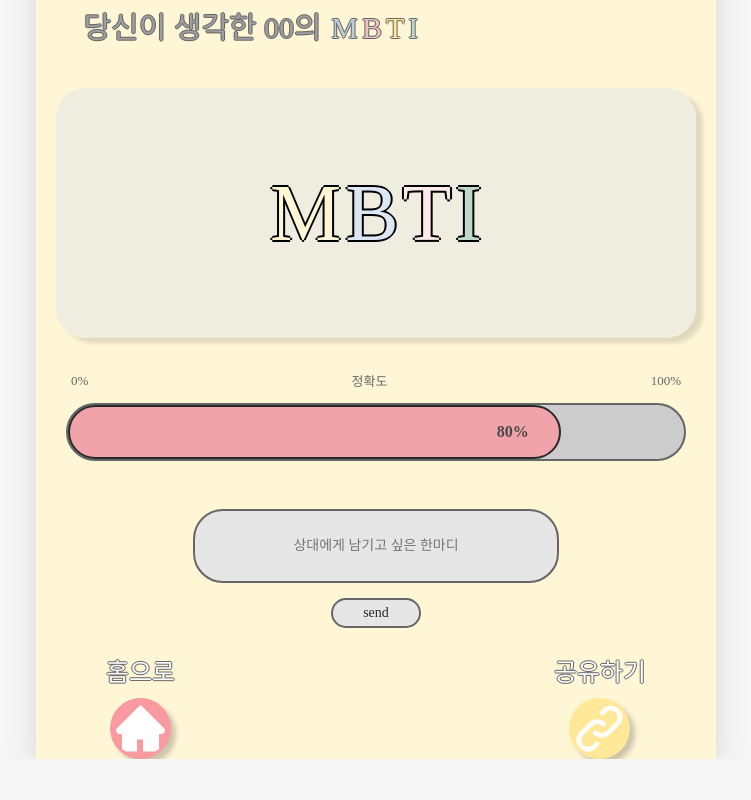
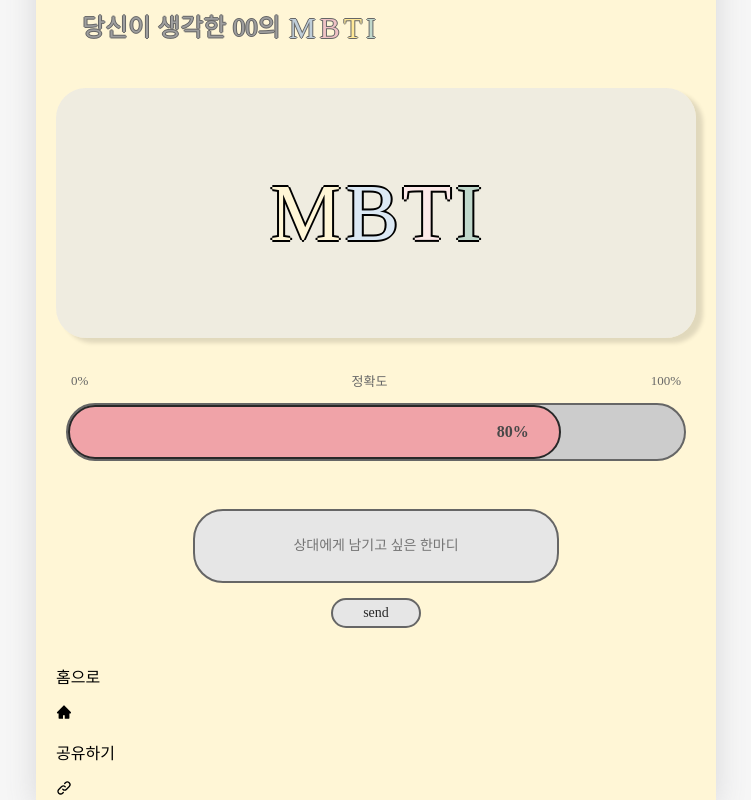
Before and after one commit to Guess-My-MBTI/GuessMyMBTI, a React (Create React App) app in the folder src/main/frontend/: page /guest-result in a window 1280 px wide. Shown: the part 422-1222 px from the top of the page, without its empty margins (264-1015 px from the left). Before the commit the page ends 1181 px from the top, so only its background shows below. Built offline with nearby package versions, Linux system fonts and the light colour scheme; a web font is replaced by a local one.

Commit message:
css 통일

```diff
--- a/src/main/frontend/src/App.css
+++ b/src/main/frontend/src/App.css
@@ -464,7 +464,7 @@ body {
 .GuestResult .name,
 .c_name {
   color: #9e9e9e;
-  font-size: 30px;
+  font-size: 25px;
 }
 
 .GuestResult .mbti,
@@ -648,58 +648,40 @@ body {
   font-size: 14px;
 }
 
-.GuestResult .go {
-  margin-left: 50px;
-  margin-right: 50px;
-  display: flex;
-  justify-content: space-between;
-}
-
-.GuestResult .goHome,
-.goLink {
+.GuestResult .button-wrapper {
   display: grid;
-  align-items: center;
-  text-shadow: -2px 0 #666666, 0 2px #666666, 2px 0 #666666, 0 -2px #666666;
-  line-height: 0%;
-}
-
-.GuestResult .home,
-.link {
+  text-align: center;
   font-size: 25px;
   color: white;
   text-shadow: -1px 0 rgba(102, 102, 102, 1), 0 1px rgba(102, 102, 102, 1),
     1px 0 rgba(102, 102, 102, 1), 0 -1px rgba(102, 102, 102, 1);
+  padding-top: 20px;
 }
 
-.GuestResult .home_img_wrapper {
-  margin: auto;
-  cursor: pointer;
-  padding: 3px;
-  border-radius: 50%;
-  display: flex;
-  justify-content: center;
-  background-color: #f999a0;
-  box-shadow: 5px 5px 5px rgb(0, 0, 0, 0.2);
+.GuestResult .text {
+  display: grid;
+  grid-template-columns: 1fr 1fr;
+  gap: 10px 10px;
 }
 
-.GuestResult .link_img_wrapper {
-  margin: auto;
-  cursor: pointer;
-  padding: 3px;
-  border-radius: 50%;
-  display: flex;
-  justify-content: center;
-  background-color: #ffe897;
-  box-shadow: 5px 5px 5px rgb(0, 0, 0, 0.2);
+.GuestResult .icons {
+  display: grid;
+  grid-template-columns: 1fr 1fr;
+  font-size: 40px;
+  gap: 10px 10px;
 }
 
-.GuestResult .AiHome,
-.HiLink {
-  border-radius: 50px;
-  font-size: 55px;
-  color: #ffffff;
-  /* grid-template-columns: 1fr 1fr 1fr;
-  gap: 10px 10px; */
+.GuestResult .Home {
+  background-color: rgba(249, 153, 160, 1);
+  border-radius: 50%;
+  box-shadow: 0px 4px 4px rgba(0, 0, 0, 0.25);
+  cursor: pointer;
+}
+.GuestResult .Link {
+  background-color: rgba(255, 232, 151, 1);
+  border-radius: 50%;
+  box-shadow: 0px 4px 4px rgba(0, 0, 0, 0.25);
+  cursor: pointer;
 }
 
 /* --------------------------------아름 css-------------------------------- */
```
